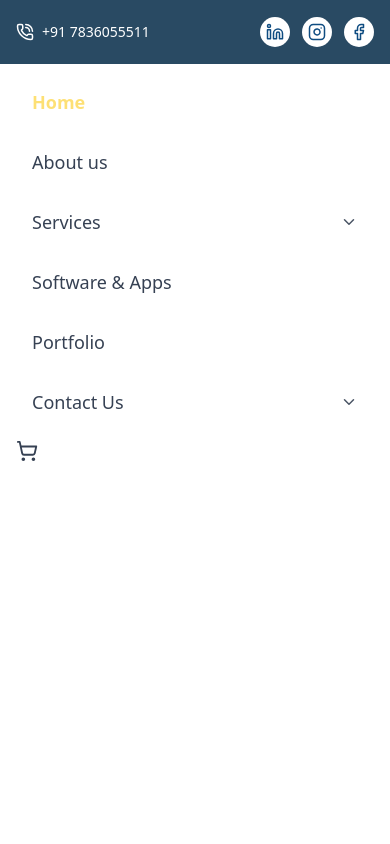
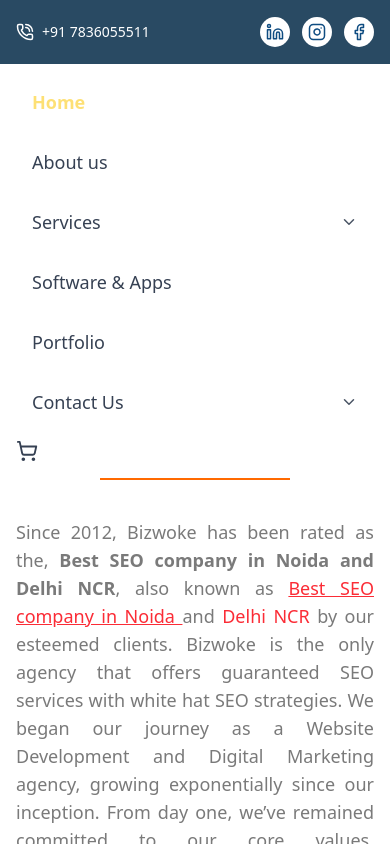
Before and after one commit to Erroug/NktechFinal, a React (Vite) app: page / in a window 390 px wide. Both pictures are taken after a click on the button 360 px from the left and 100 px from the top of the page. Shown: the top 844 px of the page. Built offline with nearby package versions, Linux system fonts and the light colour scheme.

Commit message:
navbar responsive

```diff
--- a/src/components/Navbar.jsx
+++ b/src/components/Navbar.jsx
@@ -1,4 +1,4 @@
-import React, { useState, useContext } from "react";
+import React, { useState, useContext, useEffect } from "react";
 import { Link, useLocation } from "react-router-dom";
 import { menuItems } from "../data/menuItem.js";
 import MenuItems from "./MenuItems.jsx";
@@ -13,25 +13,25 @@
   const { cart } = useContext(CartContext);
   const location = useLocation();
 
-  // ✅ Close mobile menu whenever route changes (on page navigation / reload)
-  React.useEffect(() => {
+  const cartCount = cart.reduce((sum, item) => sum + item.quantity, 0);
+
+  // ✅ Close the mobile menu when navigating
+  useEffect(() => {
     setMobileOpen(false);
   }, [location.pathname]);
-
-  const cartCount = cart.reduce((sum, item) => sum + item.quantity, 0);
 
   return (
     <header className="shadow-sm sticky top-0 z-50 bg-white">
       <Topbar />
 
-      {/* Main Navbar */}
+      {/* ===== Top Nav Bar ===== */}
       <nav className="container mx-auto flex items-center justify-between py-3 px-4">
         {/* Logo */}
         <Link to="/" className="flex items-center gap-2">
           <img src={bizwokeLogo} alt="Bizwoke" className="h-12 w-auto" />
         </Link>
 
-        {/* Desktop Menu */}
+        {/* ===== Desktop Menu ===== */}
         <ul className="hidden md:flex gap-6 text-gray-700 text-sm font-medium items-center">
           {menuItems.map((item, index) => (
             <MenuItems key={index} item={item} depthLevel={0} />
@@ -51,7 +51,7 @@
           </li>
         </ul>
 
-        {/* Mobile Menu Toggle Button */}
+        {/* ===== Mobile Toggle Button ===== */}
         <button
           className="md:hidden flex items-center text-gray-700"
           onClick={() => setMobileOpen(!mobileOpen)}
@@ -61,16 +61,21 @@
         </button>
       </nav>
 
-      {/* ✅ Mobile Dropdown Menu - Fullscreen & Scrollable */}
+      {/* ===== Mobile Dropdown ===== */}
       <div
-        className={`md:hidden fixed inset-0 top-[64px] bg-white z-50
+        className={`md:hidden fixed top-[64px] left-0 w-screen bg-white z-50
           transition-all duration-300
           ${mobileOpen
-            ? "opacity-100 pointer-events-auto overflow-y-auto"
+            ? "opacity-100 pointer-events-auto"
             : "opacity-0 pointer-events-none"
           }`}
+        style={{
+          maxHeight: mobileOpen ? "calc(100vh - 64px)" : "0",
+          overflowY: mobileOpen ? "auto" : "hidden",
+          WebkitOverflowScrolling: "touch",
+        }}
       >
-        <ul className="flex flex-col gap-4 px-4 py-4 text-gray-700 text-sm font-medium">
+        <ul className="flex flex-col gap-4 px-4 py-4 text-gray-700 text-sm font-medium w-full">
           {menuItems.map((item, index) => (
             <MenuItems
               key={index}
```
